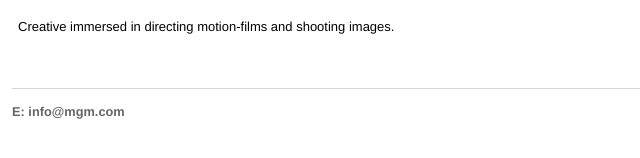
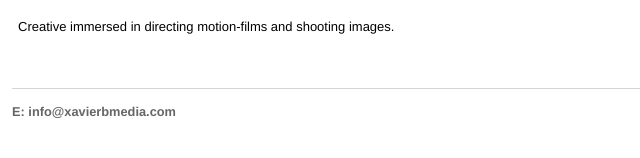
Before and after one commit to xavierbonilla/xavierbonilla.github.io, a Jekyll site: the page built from index.html, in a window 1280 px wide. Shown: the part 214-372 px from the top of the page, without its empty margins (0-640 px from the left). Built offline with Jekyll 4.4.1, drawn with Linux system fonts in a browser that asks for light colours.

Commit message:
Update default.html

```diff
--- a/_layouts/default.html
+++ b/_layouts/default.html
@@ -19,7 +19,7 @@
 		</div><!-- /.container -->
 		<footer>
     		<ul>
-        		<li><a href="mailto:info@adartgroup.com">E: info@mgm.com</a></li>
+        		<li><a href="mailto:info@adartgroup.com">E: info@xavierbmedia.com</a></li>
 <!--         		<li><a href="https://github.com/developer-xavier">github.com/developer-xavier</a></li> -->
 			</ul>
 		</footer>
```
